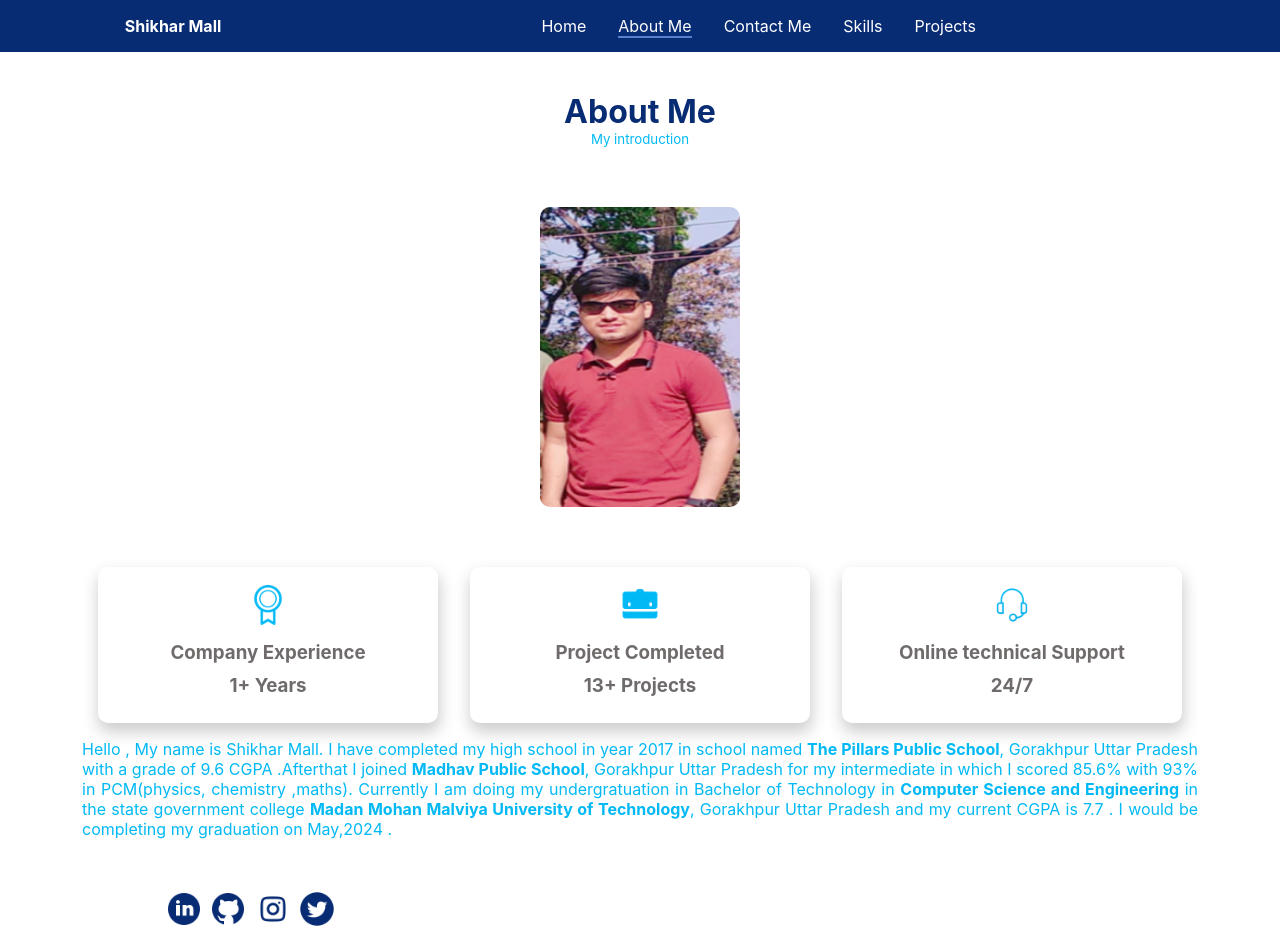
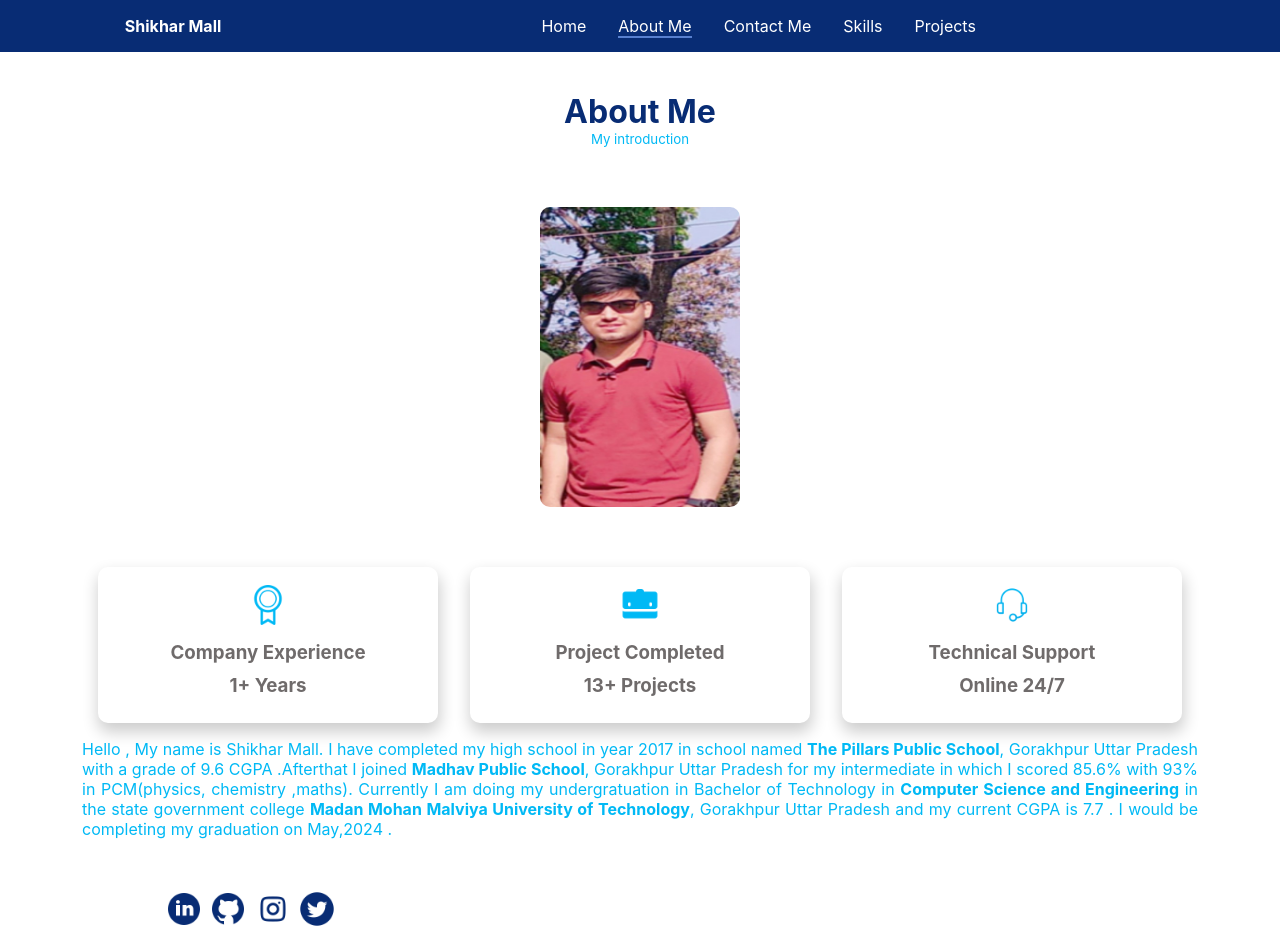
Before and after one commit to Shikharmall/shikhar_react_portfolio, a React (Create React App) app: page /about in a window 1280 px wide. Built offline with nearby package versions, Linux system fonts and the light colour scheme.

Commit message:
smae change

```diff
--- a/src/components/About.js
+++ b/src/components/About.js
@@ -33,8 +33,8 @@ export default function About() {
               </div>
               <div className="sub_sub_sub_sub_aboutme2">
                 <img src={Support} alt='support'/>
-                <h3>Online technical Support</h3>
-                <h3>24/7</h3>
+                <h3>Technical Support</h3>
+                <h3>Online 24/7</h3>
               </div>
             </div>
               <p>Hello , My name is Shikhar Mall. I have completed my high school in year 2017 in school named <b>The Pillars Public School</b>, Gorakhpur Uttar Pradesh  with a grade of 9.6 CGPA .Afterthat I joined <b>Madhav Public School</b>, Gorakhpur Uttar Pradesh for my intermediate in which I scored 85.6% with 93% in PCM(physics, chemistry ,maths). Currently I am doing my undergratuation in Bachelor of Technology in <b>Computer Science and Engineering</b> in the state government college <b>Madan Mohan Malviya University of Technology</b>, Gorakhpur Uttar Pradesh and my current CGPA is 7.7 . I would be completing my graduation on May,2024 .</p>
```
